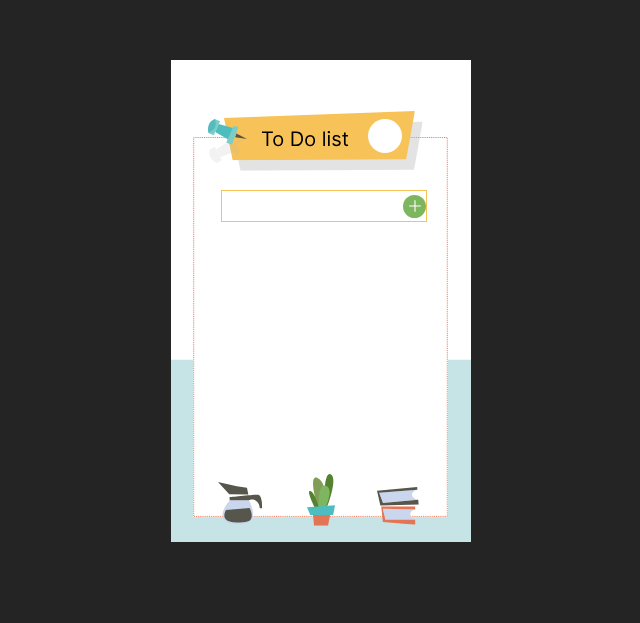
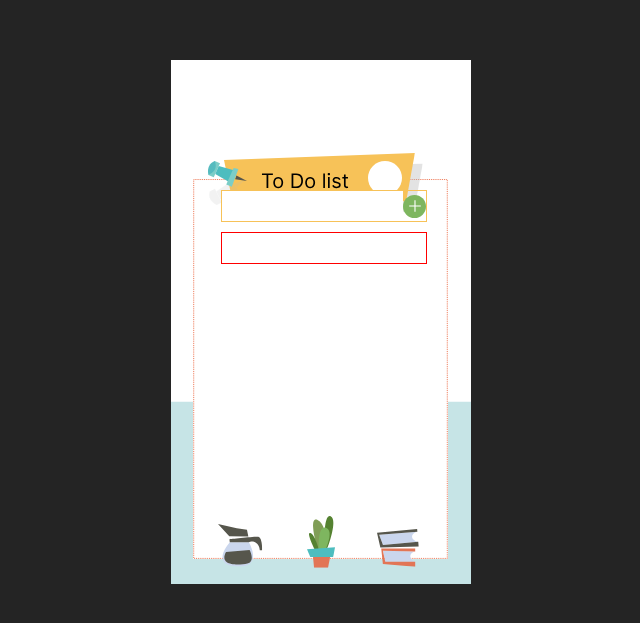
Before and after one commit to KimberlyYen/todo-list_Kimberly, a Vue app: page / in a window 1280 px wide. Shown: the part 123-746 px from the top of the page, without its empty margins (319-959 px from the left). Built offline with nearby package versions, Linux system fonts and the light colour scheme.

Commit message:
[Padding] UI [OK]

```diff
--- a/src/components/Input.vue
+++ b/src/components/Input.vue
@@ -1,16 +1,32 @@
 <script setup>
+import { ref } from 'vue';
+
+const addNewOne = ref('');
+
+function add() {
+  console.log(addNewOne.value);
+}
 </script>
 
 <template>
-  <!-- <input class="input" type="text" id="myInput" placeholder="Title..."/> -->
   <div class="input">
-    <input type="text" class="inputBox">
-    <img src="@/assets/btn-add.svg" alt="btn-add">
+    <input
+      type="text"
+      class="inputBox"
+      v-model="addNewOne"
+      @keyup.enter="add"
+    />
+    <img src="@/assets/btn-add.svg" alt="btn-add" >
+  </div>
+
+  <div class="outPut">
+    {{ addNewOne }}
   </div>
 </template>
 
 <style lang="scss" scoped>
-.input {
+.input ,
+.outPut{
   display: flex;
   position: absolute;
   width: 204px;
@@ -26,6 +42,11 @@
   }
 }
 
+.outPut {
+  border: red 1px solid;
+  margin-top: 10px;
+}
+
 img{
   position: relative;
   top: 0px;
@@ -33,5 +54,6 @@ img{
   margin-top: auto;
   margin-bottom: auto;
   margin-right: 3px;
+  cursor: pointer;
 }
 </style>
```
